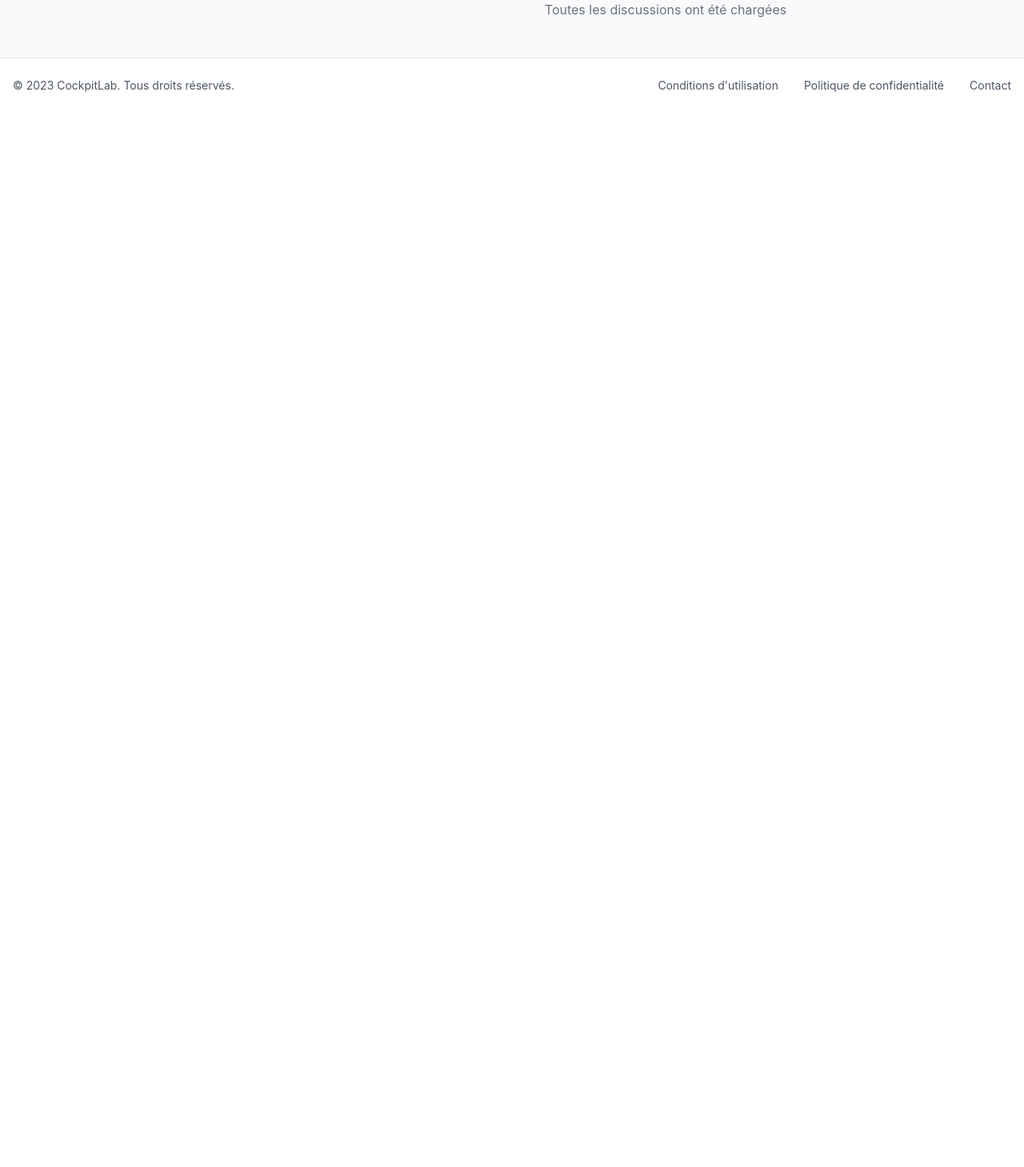
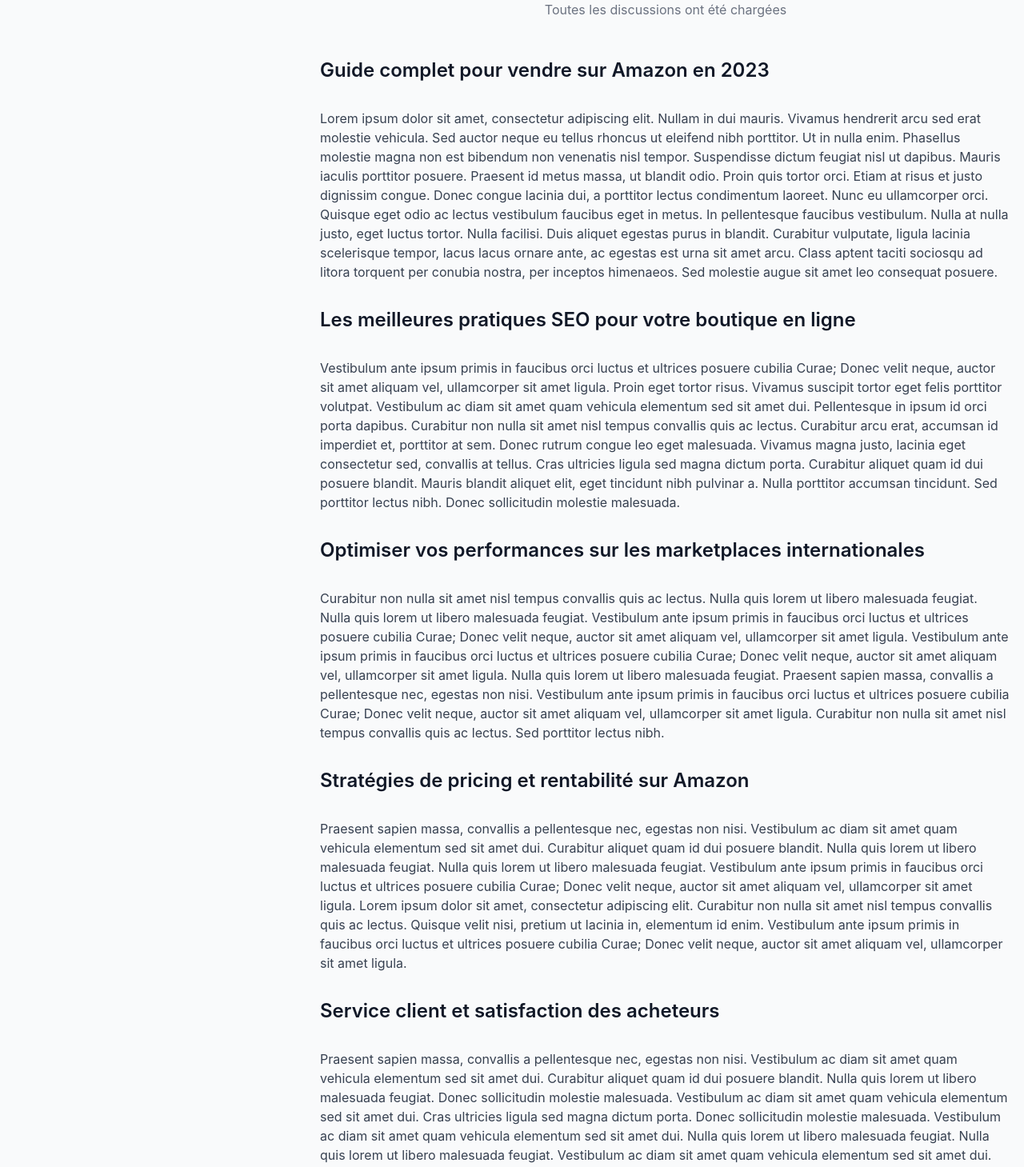
Before and after one commit to jerome-scat/forum-discourse, a React (Vite) app: page / in a window 1280 px wide. Shown: the part 1720-3179 px from the top of the page at 80% size. Before the commit the page ends 1861 px from the top, so only its background shows below. Built offline with nearby package versions, Linux system fonts and the light colour scheme.

Commit message:
Add SEO content to index page
Adds H2 headings and paragraphs with lorem ipsum text for SEO purposes below the thread list on the index page.

```diff
--- a/src/components/ThreadList.tsx
+++ b/src/components/ThreadList.tsx
@@ -1,3 +1,4 @@
+
 import React, { useState, useEffect, useRef } from 'react';
 import { Avatar } from '@/components/ui/avatar';
 import { MessageCircle, Eye, Clock, ThumbsUp, ThumbsDown } from 'lucide-react';
@@ -408,6 +409,44 @@ const ThreadList = () => {
           <span className="text-gray-500">Toutes les discussions ont été chargées</span>
         </div>
       )}
+
+      {/* Contenu SEO avec H2 et paragraphes */}
+      <div className="mt-12 space-y-8 prose max-w-none">
+        <h2 className="text-2xl font-semibold text-gray-900">Guide complet pour vendre sur Amazon en 2023</h2>
+        <div className="text-gray-700">
+          <p>
+            Lorem ipsum dolor sit amet, consectetur adipiscing elit. Nullam in dui mauris. Vivamus hendrerit arcu sed erat molestie vehicula. Sed auctor neque eu tellus rhoncus ut eleifend nibh porttitor. Ut in nulla enim. Phasellus molestie magna non est bibendum non venenatis nisl tempor. Suspendisse dictum feugiat nisl ut dapibus. Mauris iaculis porttitor posuere. Praesent id metus massa, ut blandit odio. Proin quis tortor orci. Etiam at risus et justo dignissim congue. Donec congue lacinia dui, a porttitor lectus condimentum laoreet. Nunc eu ullamcorper orci. Quisque eget odio ac lectus vestibulum faucibus eget in metus. In pellentesque faucibus vestibulum. Nulla at nulla justo, eget luctus tortor. Nulla facilisi. Duis aliquet egestas purus in blandit. Curabitur vulputate, ligula lacinia scelerisque tempor, lacus lacus ornare ante, ac egestas est urna sit amet arcu. Class aptent taciti sociosqu ad litora torquent per conubia nostra, per inceptos himenaeos. Sed molestie augue sit amet leo consequat posuere.
+          </p>
+        </div>
+
+        <h2 className="text-2xl font-semibold text-gray-900">Les meilleures pratiques SEO pour votre boutique en ligne</h2>
+        <div className="text-gray-700">
+          <p>
+            Vestibulum ante ipsum primis in faucibus orci luctus et ultrices posuere cubilia Curae; Donec velit neque, auctor sit amet aliquam vel, ullamcorper sit amet ligula. Proin eget tortor risus. Vivamus suscipit tortor eget felis porttitor volutpat. Vestibulum ac diam sit amet quam vehicula elementum sed sit amet dui. Pellentesque in ipsum id orci porta dapibus. Curabitur non nulla sit amet nisl tempus convallis quis ac lectus. Curabitur arcu erat, accumsan id imperdiet et, porttitor at sem. Donec rutrum congue leo eget malesuada. Vivamus magna justo, lacinia eget consectetur sed, convallis at tellus. Cras ultricies ligula sed magna dictum porta. Curabitur aliquet quam id dui posuere blandit. Mauris blandit aliquet elit, eget tincidunt nibh pulvinar a. Nulla porttitor accumsan tincidunt. Sed porttitor lectus nibh. Donec sollicitudin molestie malesuada.
+          </p>
+        </div>
+
+        <h2 className="text-2xl font-semibold text-gray-900">Optimiser vos performances sur les marketplaces internationales</h2>
+        <div className="text-gray-700">
+          <p>
+            Curabitur non nulla sit amet nisl tempus convallis quis ac lectus. Nulla quis lorem ut libero malesuada feugiat. Nulla quis lorem ut libero malesuada feugiat. Vestibulum ante ipsum primis in faucibus orci luctus et ultrices posuere cubilia Curae; Donec velit neque, auctor sit amet aliquam vel, ullamcorper sit amet ligula. Vestibulum ante ipsum primis in faucibus orci luctus et ultrices posuere cubilia Curae; Donec velit neque, auctor sit amet aliquam vel, ullamcorper sit amet ligula. Nulla quis lorem ut libero malesuada feugiat. Praesent sapien massa, convallis a pellentesque nec, egestas non nisi. Vestibulum ante ipsum primis in faucibus orci luctus et ultrices posuere cubilia Curae; Donec velit neque, auctor sit amet aliquam vel, ullamcorper sit amet ligula. Curabitur non nulla sit amet nisl tempus convallis quis ac lectus. Sed porttitor lectus nibh.
+          </p>
+        </div>
+
+        <h2 className="text-2xl font-semibold text-gray-900">Stratégies de pricing et rentabilité sur Amazon</h2>
+        <div className="text-gray-700">
+          <p>
+            Praesent sapien massa, convallis a pellentesque nec, egestas non nisi. Vestibulum ac diam sit amet quam vehicula elementum sed sit amet dui. Curabitur aliquet quam id dui posuere blandit. Nulla quis lorem ut libero malesuada feugiat. Nulla quis lorem ut libero malesuada feugiat. Vestibulum ante ipsum primis in faucibus orci luctus et ultrices posuere cubilia Curae; Donec velit neque, auctor sit amet aliquam vel, ullamcorper sit amet ligula. Lorem ipsum dolor sit amet, consectetur adipiscing elit. Curabitur non nulla sit amet nisl tempus convallis quis ac lectus. Quisque velit nisi, pretium ut lacinia in, elementum id enim. Vestibulum ante ipsum primis in faucibus orci luctus et ultrices posuere cubilia Curae; Donec velit neque, auctor sit amet aliquam vel, ullamcorper sit amet ligula.
+          </p>
+        </div>
+
+        <h2 className="text-2xl font-semibold text-gray-900">Service client et satisfaction des acheteurs</h2>
+        <div className="text-gray-700">
+          <p>
+            Praesent sapien massa, convallis a pellentesque nec, egestas non nisi. Vestibulum ac diam sit amet quam vehicula elementum sed sit amet dui. Curabitur aliquet quam id dui posuere blandit. Nulla quis lorem ut libero malesuada feugiat. Donec sollicitudin molestie malesuada. Vestibulum ac diam sit amet quam vehicula elementum sed sit amet dui. Cras ultricies ligula sed magna dictum porta. Donec sollicitudin molestie malesuada. Vestibulum ac diam sit amet quam vehicula elementum sed sit amet dui. Nulla quis lorem ut libero malesuada feugiat. Nulla quis lorem ut libero malesuada feugiat. Vestibulum ac diam sit amet quam vehicula elementum sed sit amet dui. Vestibulum ante ipsum primis in faucibus orci luctus et ultrices posuere cubilia Curae; Donec velit neque, auctor sit amet aliquam vel, ullamcorper sit amet ligula.
+          </p>
+        </div>
+      </div>
     </div>
   );
 };
```
